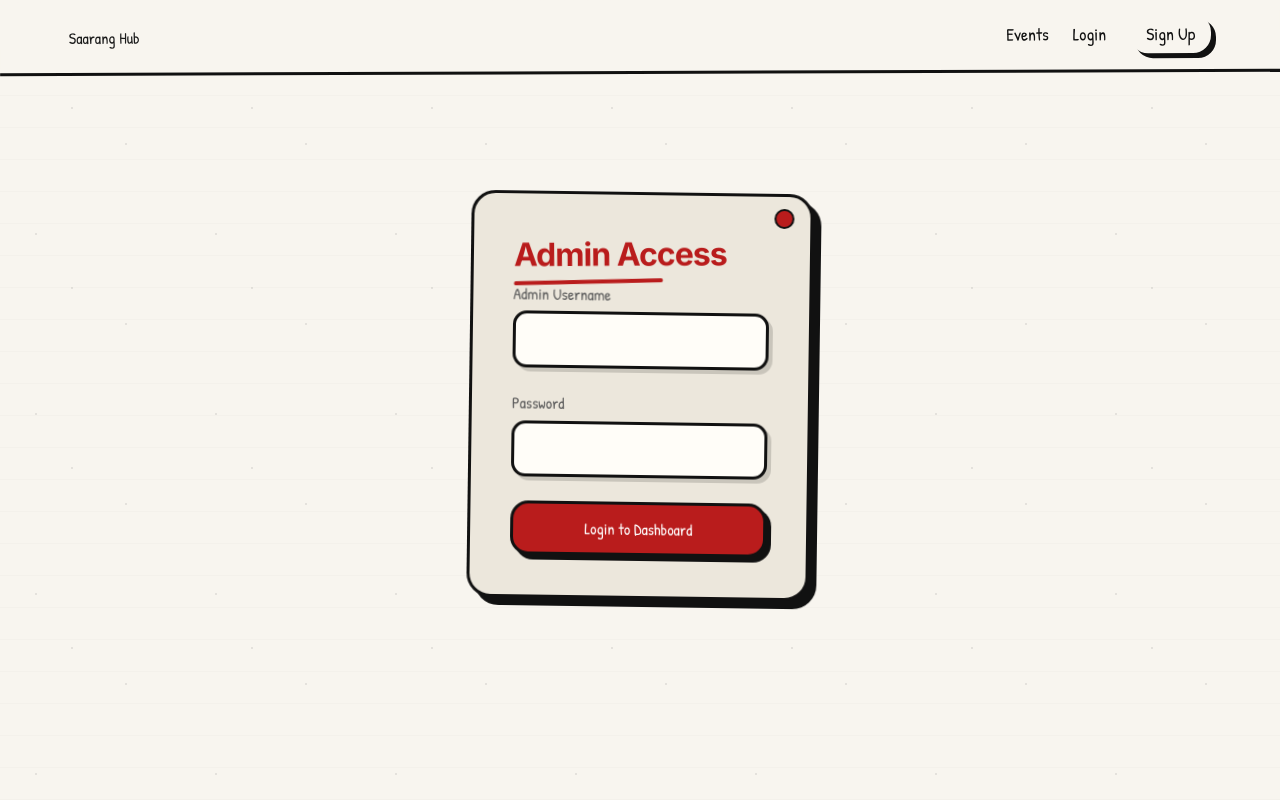
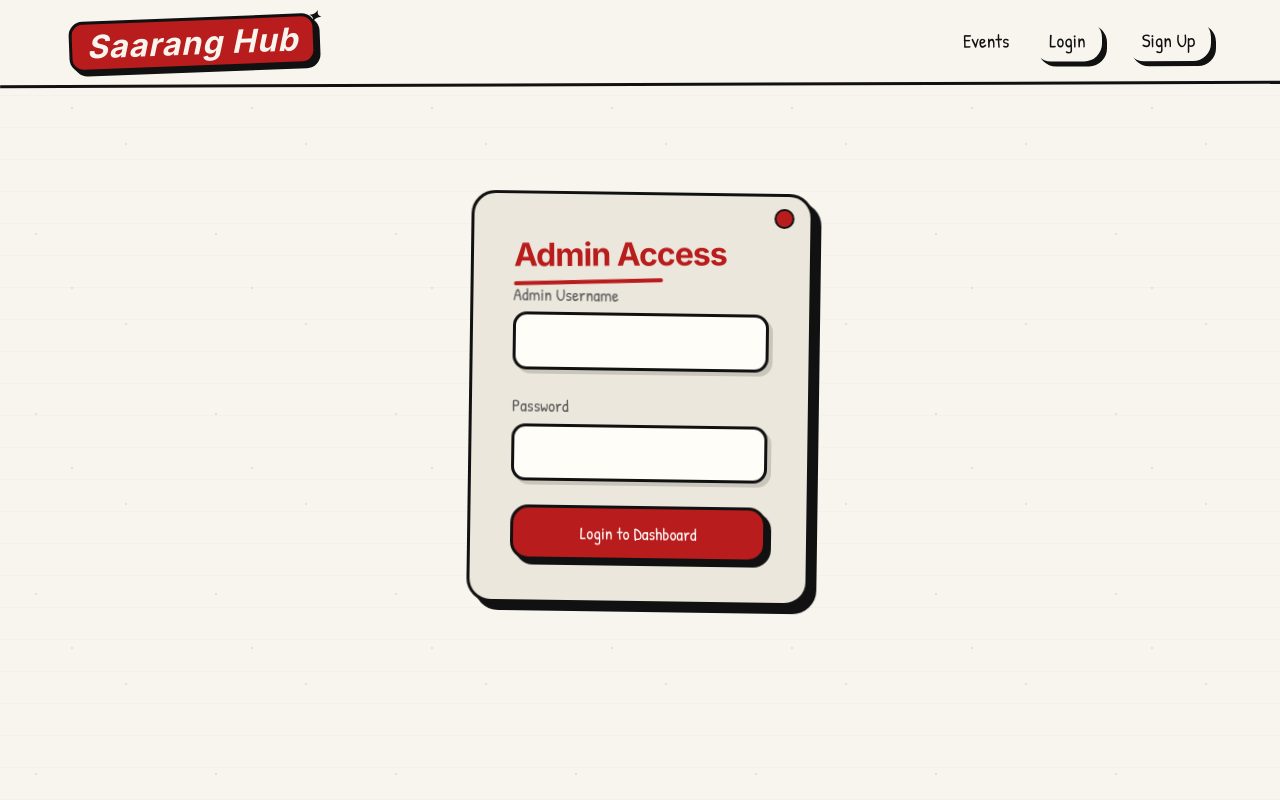
Before and after one commit to Mahmood-Sinan/Saarang-Hub, a React app in the folder frontend/: page /admin in a window 1280 px wide. Built offline with nearby package versions, Linux system fonts and the light colour scheme; no server answers; the HTML template or start-up script is replaced by a standard one.

Commit message:
minor changes

```diff
--- a/frontend/src/App.jsx
+++ b/frontend/src/App.jsx
@@ -15,28 +15,28 @@ import { useState } from 'react';
 function App() {
 
   // user means current state value
-  // setUser is a function to change it
-  const [user, setUser] = useState(null);
+  // setUsername is a function to change it
+  const [username, setUsername] = useState('');
   useEffect(()=>{
     const storedUser = localStorage.getItem('username');
     if(storedUser){
-      setUser(storedUser);
+      setUsername(storedUser);
     }
-    console.log(`user is ${user}`);
+    console.log(`user is ${username}`);
   },[])
   return (
     <BrowserRouter>
-      <Navbar user={user} setUser={setUser}></Navbar>
+      <Navbar username={username} setUsername={setUsername}></Navbar>
       <main className='main-content'>
         <Routes>
           <Route path="/" element={<Home/>}></Route>
-          <Route element={<Login/>} path="/login"></Route>
+          <Route element={<Login username={username} setUsername={setUsername}/>} path="/login"></Route>
           <Route element={<EventDetail/>} path="/events/:id"></Route>
-          <Route element={<Register/>} path="/register"></Route>
+          <Route element={<Register username={username} setUsername={setUsername}/>} path="/register"></Route>
           <Route element={<MyRegistrations/>} path="/my-registrations"></Route>
-          <Route element={<AdminDashboard/>} path="/admin"></Route>
-          <Route element={<AdminEventForm/>} path="/admin/events/:id/edit"></Route>
-          <Route element={<AdminEventForm/>} path="/admin/events/new"></Route>
+          <Route element={<AdminDashboard username={username} setUsername={setUsername}/>} path="/admin"></Route>
+          <Route element={<AdminEventForm username={username} setUsername={setUsername}/>} path="/admin/events/:id/edit"></Route>
+          <Route element={<AdminEventForm username={username} setUsername={setUsername}/>} path="/admin/events/new"></Route>
         </Routes>
       </main>
     </BrowserRouter>
--- a/frontend/src/components/Navbar.jsx
+++ b/frontend/src/components/Navbar.jsx
@@ -2,27 +2,27 @@ import React, { useEffect } from 'react';
 
 import { Link, useNavigate } from 'react-router-dom';
 
-function Navbar({ user, setUser }) {
+function Navbar({ username, setUsername }) {
   const navigate = useNavigate();
   const token = localStorage.getItem('token');
   function handleLogout() {
     localStorage.removeItem('token');
     localStorage.removeItem('username');
-    setUser(null);
+    setUsername('');
     navigate('/');
   }
 
   let navContent;
-  console.log(`${user} is logged in now`);
-  if (token) {
+  console.log(`${username} is logged in now`);
+  if (username) {
     navContent = (
       <>
         <Link to="/my-registrations">
           My Registrations
         </Link>
         <span style={{ color: 'var(--text-muted)' }}>|</span>
-        <span style={{ fontWeight: 600 }}>{user}</span>
-        <button onClick={handleLogout}>
+        <span style={{ fontWeight: 600 }}>{username}</span>
+        <button onClick={handleLogout} className="btn btn-primary" style={{ padding: '0.5rem 1rem' }}>
           Logout
         </button>
       </>
@@ -31,7 +31,7 @@ function Navbar({ user, setUser }) {
   else {
     navContent = (
       <>
-        <Link to="/login">
+        <Link to="/login" className="btn btn-primary" style={{ padding: '0.5rem 1rem' }}>
           Login
         </Link>
         <Link to="/register" className="btn btn-primary" style={{ padding: '0.5rem 1rem' }}>
@@ -43,7 +43,7 @@ function Navbar({ user, setUser }) {
   return (
     <nav className="navbar">
       <div className="container">
-        <Link to="/">
+        <Link to="/" className="brand-logo">
           Saarang Hub
         </Link>
         <div className="nav-links">
--- a/frontend/src/index.css
+++ b/frontend/src/index.css
@@ -21,6 +21,7 @@ body {
   color: var(--text);
   min-height: 100vh;
   font-family: 'Patrick Hand', cursive;
+  font-size: 1.05rem;
   background-image:
     repeating-linear-gradient(
       to bottom,
@@ -57,6 +58,18 @@ h3 {
   font-weight: 700;
   letter-spacing: -0.03em;
   position: relative;
+}
+
+h1 {
+  font-size: 3rem;
+}
+
+h2 {
+  font-size: 2.3rem;
+}
+
+h3 {
+  font-size: 1.7rem;
 }
 
 /* hand-drawn underline */
@@ -111,7 +124,7 @@ h3::after {
 
 .nav-brand {
   font-family: 'Inter', sans-serif;
-  font-size: 1.6rem;
+  font-size: 1.8rem;
   font-weight: 700;
   color: var(--red);
   transform: rotate(-2deg);
@@ -128,7 +141,7 @@ h3::after {
   background: none;
   border: none;
   cursor: pointer;
-  font-size: 1.1rem;
+  font-size: 1.2rem;
   color: var(--black);
   font-family: 'Patrick Hand', cursive;
   position: relative;
@@ -147,7 +160,7 @@ h3::after {
   padding: 0.8rem 1.4rem;
   border: 3px solid var(--black);
   border-radius: 18px;
-  font-size: 1rem;
+  font-size: 1.08rem;
   font-family: 'Patrick Hand', cursive;
   cursor: pointer;
   transition: all 0.15s ease;
@@ -226,7 +239,7 @@ h3::after {
 .form-label {
   display: block;
   margin-bottom: 0.4rem;
-  font-size: 1rem;
+  font-size: 1.08rem;
   color: var(--muted);
 }
 
@@ -237,7 +250,7 @@ h3::after {
   border-radius: 14px;
   background: #fffdf8;
   color: var(--text);
-  font-size: 1rem;
+  font-size: 1.08rem;
   font-family: 'Patrick Hand', cursive;
   outline: none;
   transition: all 0.15s ease;
@@ -312,20 +325,20 @@ h3::after {
   border: 2px solid var(--black);
   padding: 0.2rem 0.7rem;
   border-radius: 999px;
-  font-size: 0.9rem;
+  font-size: 1rem;
   margin-bottom: 0.8rem;
   transform: rotate(-2deg);
 }
 
 .event-title {
-  font-size: 1.4rem;
+  font-size: 1.55rem;
   margin-bottom: 0.7rem;
 }
 
 .event-desc {
   color: var(--muted);
-  font-size: 1rem;
-  line-height: 1.5;
+  font-size: 1.08rem;
+  line-height: 1.6;
   margin-bottom: 1rem;
 
   display: -webkit-box;
@@ -366,3 +379,48 @@ h3::after {
   border: 2px solid var(--black);
   border-radius: 999px;
 }
+
+.brand-logo {
+  font-size: 2rem;
+  font-family: 'Inter', sans-serif;
+  font-style: italic;
+  font-weight: 700;
+  letter-spacing: 1px;
+  text-decoration: none;
+
+  color: var(--paper);
+
+  background: var(--red);
+  border: 3px solid var(--black);
+  border-radius: 14px;
+
+  padding: 0.2rem 0.9rem;
+
+  display: inline-block;
+  position: relative;
+
+  transform: rotate(-2deg);
+
+  box-shadow: 4px 4px 0 var(--shadow);
+
+  transition: all 0.15s ease;
+}
+
+/* little doodle corner */
+.brand-logo::before {
+  content: "✦";
+  position: absolute;
+
+  top: -10px;
+  right: -10px;
+
+  font-size: 1rem;
+  color: var(--black);
+
+  transform: rotate(12deg);
+}
+
+.brand-logo:hover {
+  transform: rotate(1deg) translateY(-2px);
+  box-shadow: 6px 6px 0 var(--shadow);
+}
--- a/frontend/src/pages/AdminDashboard.jsx
+++ b/frontend/src/pages/AdminDashboard.jsx
@@ -2,15 +2,18 @@ import React, { useState, useEffect } from 'react';
 import { Link } from 'react-router-dom';
 import api from '../utils/api';
 
-const AdminDashboard = () => {
-  const [username, setUsername] = useState('');
-  const [password, setPassword] = useState('');
+const AdminDashboard = ({username, setUsername}) => {
+  const [usernamefield, setUsernamefield] = useState('');
+  const [passwordfield, setPasswordfield] = useState('');
   const [error, setError] = useState('');
   const [adminToken, setAdminToken] = useState(localStorage.getItem('adminToken'));
   const [loading, setLoading] = useState(true);
   const [events, setEvents] = useState([]);
 
+  localStorage.removeItem('token');
+  localStorage.removeItem('username');
   useEffect(() => {
+    setUsername('');
     if (!adminToken) return;
 
     const fetchEvents = async () => {
@@ -33,12 +36,12 @@ const AdminDashboard = () => {
   const handleLogin = async (e) => {
     e.preventDefault();
     try {
-      const response = await api.post(`/admin/login`, { username: username, password: password });
+      const response = await api.post(`/admin/login`, { username: usernamefield, password: passwordfield });
       console.log(response);
       if (response.data.message == 'Admin Auth Successful') {
         localStorage.setItem('adminToken', response.data.token);
         setAdminToken(response.data.token);
-        localStorage.setItem('adminUsername', username);
+        localStorage.setItem('adminUsername', usernamefield);
       }
       else {
         console.log(response.data.message);
@@ -77,8 +80,8 @@ const AdminDashboard = () => {
               <input
                 type="text"
                 className="form-control"
-                value={username}
-                onChange={(e) => setUsername(e.target.value)}
+                value={usernamefield}
+                onChange={(e) => setUsernamefield(e.target.value)}
                 required
               />
             </div>
@@ -87,8 +90,8 @@ const AdminDashboard = () => {
               <input
                 type="password"
                 className="form-control"
-                value={password}
-                onChange={(e) => setPassword(e.target.value)}
+                value={passwordfield}
+                onChange={(e) => setPasswordfield(e.target.value)}
                 required
               />
             </div>
--- a/frontend/src/pages/Login.jsx
+++ b/frontend/src/pages/Login.jsx
@@ -3,9 +3,9 @@ import { Link, useNavigate } from 'react-router-dom';
 
 import api from '../utils/api';
 
-const Login = () => {
-  const [username, setUsername] = useState('');
-  const [password, setPassword] = useState('');
+const Login = ({username, setUsername}) => {
+  const [usernamefield, setUsernamefield] = useState('');
+  const [passwordfield, setPasswordfield] = useState('');
   const [error, setError] = useState('');
   const [loading, setLoading] = useState(false);
   const navigate = useNavigate();
@@ -16,10 +16,11 @@ const Login = () => {
     setLoading(true);
     setError('');
     try{
-      const response = await api.post('/login', {username: username, password: password});
+      const response = await api.post('/login', {username: usernamefield, password: passwordfield});
       if(response.data.message=='User Found'){
         localStorage.setItem('token', response.data.token);
-        localStorage.setItem('username', username);
+        localStorage.setItem('username', usernamefield);
+        setUsername(usernamefield);
         navigate('/');
       }
       else{
@@ -44,8 +45,8 @@ const Login = () => {
             <input
               type="text"
               className="form-control"
-              value={username}
-              onChange={(e) => setUsername(e.target.value)}
+              value={usernamefield}
+              onChange={(e) => setUsernamefield(e.target.value)}
               required
             />
           </div>
@@ -54,8 +55,8 @@ const Login = () => {
             <input
               type="password"
               className="form-control"
-              value={password}
-              onChange={(e) => setPassword(e.target.value)}
+              value={passwordfield}
+              onChange={(e) => setPasswordfield(e.target.value)}
               required
             />
           </div>
--- a/frontend/src/pages/Register.jsx
+++ b/frontend/src/pages/Register.jsx
@@ -3,19 +3,20 @@ import { Link, useNavigate } from 'react-router-dom';
 
 import api from '../utils/api';
 
-const Register = () => {
-  const [username, setUsername] = useState('');
-  const [email, setEmail] = useState('');
-  const [password, setPassword] = useState('');
+const Register = ({username, setUsername}) => {
+  const [usernamefield, setUsernamefield] = useState('');
+  const [emailfield, setEmailfield] = useState('');
+  const [passwordfield, setPasswordfield] = useState('');
   const navigate = useNavigate();
 
   const handleSubmit = async(event) => {
 
     event.preventDefault();
     try{
-      const response = await api.post('/signup', {username: username, email: email, password: password});
+      const response = await api.post('/signup', {username: usernamefield, email: emailfield, password: passwordfield});
       localStorage.setItem('token', response.data.token);
-      localStorage.setItem('username', username);
+      localStorage.setItem('username', usernamefield);
+      setUsername(usernamefield);
       console.log(`signed up for ${response.data.token} and saved token to ${localStorage.getItem('token')}`);
       console.log(response.data.message);
       navigate('/');
@@ -34,8 +35,8 @@ const Register = () => {
             <input
               type="text"
               className="form-control"
-              value={username}
-              onChange={(e) => setUsername(e.target.value)}
+              value={usernamefield}
+              onChange={(e) => setUsernamefield(e.target.value)}
               required
             />
           </div>
@@ -44,8 +45,8 @@ const Register = () => {
             <input
               type="email"
               className="form-control"
-              value={email}
-              onChange={(e) => setEmail(e.target.value)}
+              value={emailfield}
+              onChange={(e) => setEmailfield(e.target.value)}
               required
             />
           </div>
@@ -54,8 +55,8 @@ const Register = () => {
             <input
               type="password"
               className="form-control"
-              value={password}
-              onChange={(e) => setPassword(e.target.value)}
+              value={passwordfield}
+              onChange={(e) => setPasswordfield(e.target.value)}
               required
               minLength="6"
             />
```
